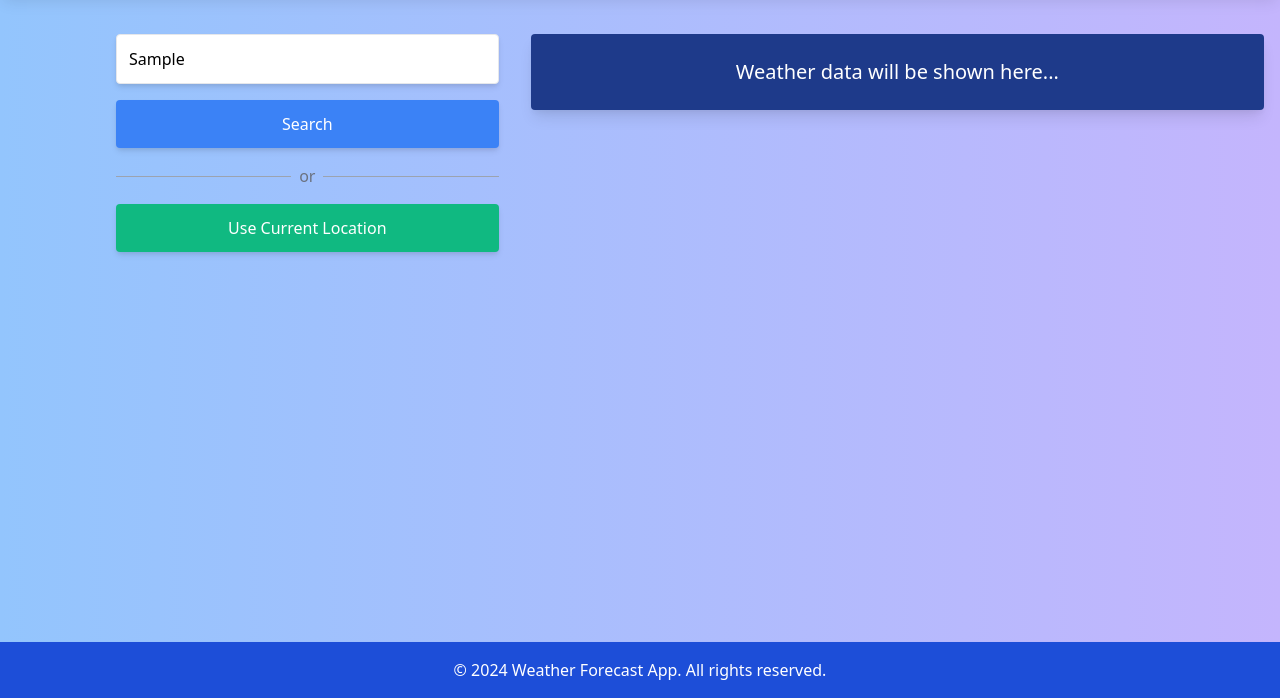
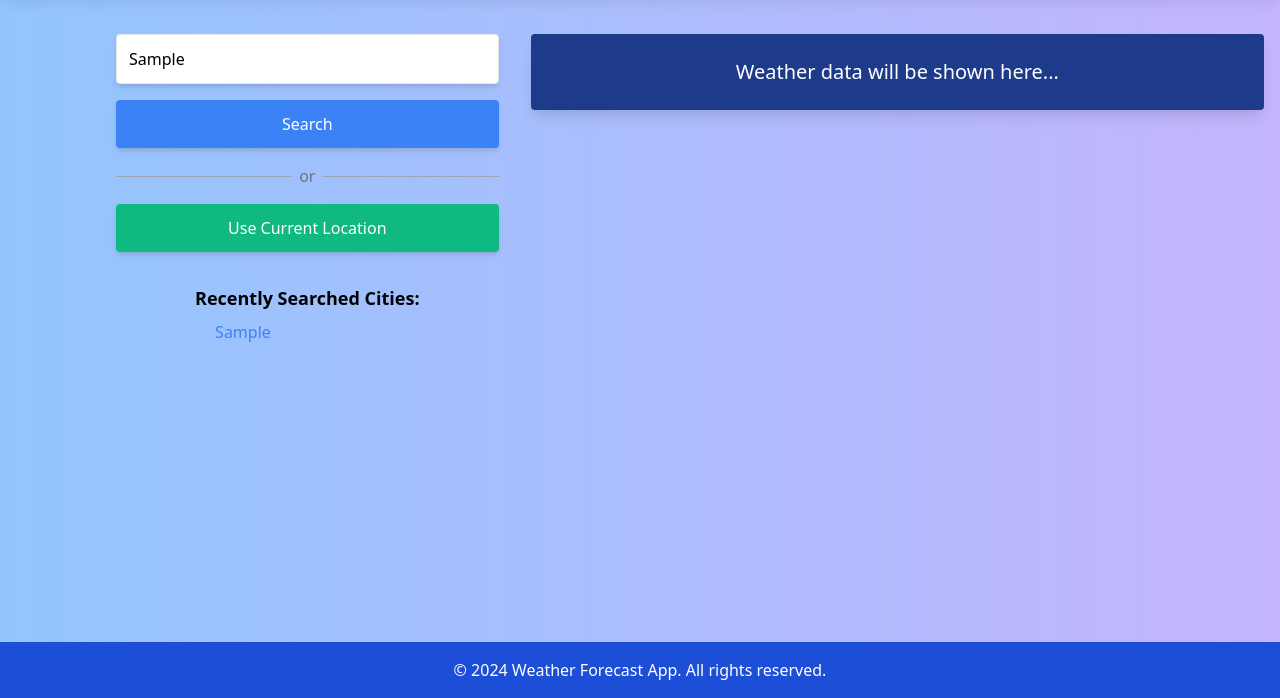
Before and after one commit to nagarajgunjagod/midtermproject, a plain HTML site: page index.html in a window 1280 px wide. Both pictures are taken after typing "Sample" into the empty fields and a click on the button "Search". Shown: the part 102-800 px from the top of the page. Drawn offline with nearby package versions, Linux system fonts and the light colour scheme; no server answers.

Commit message:
added recent cities feature

```diff
--- a/index.html
+++ b/index.html
@@ -24,6 +24,12 @@
                     </div>
                     <button id="current-location-btn" class="p-3 bg-green-500 text-white rounded shadow-md w-full mb-4 transition transform hover:scale-105">Use Current Location</button>
                 </div>
+                <div class="mt-4">
+                    <h2 class="text-lg font-semibold">Recently Searched Cities:</h2>
+                    <ul id="recent-cities" class="list-none pl-5 mt-2">
+                        <!-- Recently searched cities will be listed here -->
+                    </ul>
+                </div>
             </section>
             <div class="flex-grow">
                 <section id="weather-result" class="rounded py-6 mt-6 bg-blue-900 text-white text-center shadow-lg">
--- a/scripts.js
+++ b/scripts.js
@@ -2,6 +2,7 @@ document.getElementById('search-btn').addEventListener('click', function() {
     const city = document.getElementById('city-input').value;
     if (city) {
         fetchWeatherData(city);
+        addCityToList(city);
     } else {
         alert('Please enter a city name');
     }
@@ -116,3 +117,32 @@ function displayExtendedForecast(data) {
     // Append the container to the extended forecast section
     extendedForecast.appendChild(forecastContainer);
 }
+function addCityToList(city) {
+    let recentCities = JSON.parse(localStorage.getItem('recentCities')) || [];
+
+    if (!recentCities.includes(city)) {
+        recentCities.push(city);
+        if (recentCities.length > 5) recentCities.shift(); // Keep only the last 5 cities
+        localStorage.setItem('recentCities', JSON.stringify(recentCities));
+    }
+
+    populateCityList();
+}
+
+function populateCityList() {
+    const list = document.getElementById('recent-cities');
+    list.innerHTML = ''; // Clear existing list
+
+    let recentCities = JSON.parse(localStorage.getItem('recentCities')) || [];
+
+    recentCities.forEach(city => {
+        const listItem = document.createElement('li');
+        listItem.className = 'cursor-pointer text-blue-500 hover:underline';
+        listItem.textContent = city;
+        listItem.addEventListener('click', () => fetchWeatherData(city));
+        list.appendChild(listItem);
+    });
+}
+
+// Initialize the city list on page load
+populateCityList();
```
